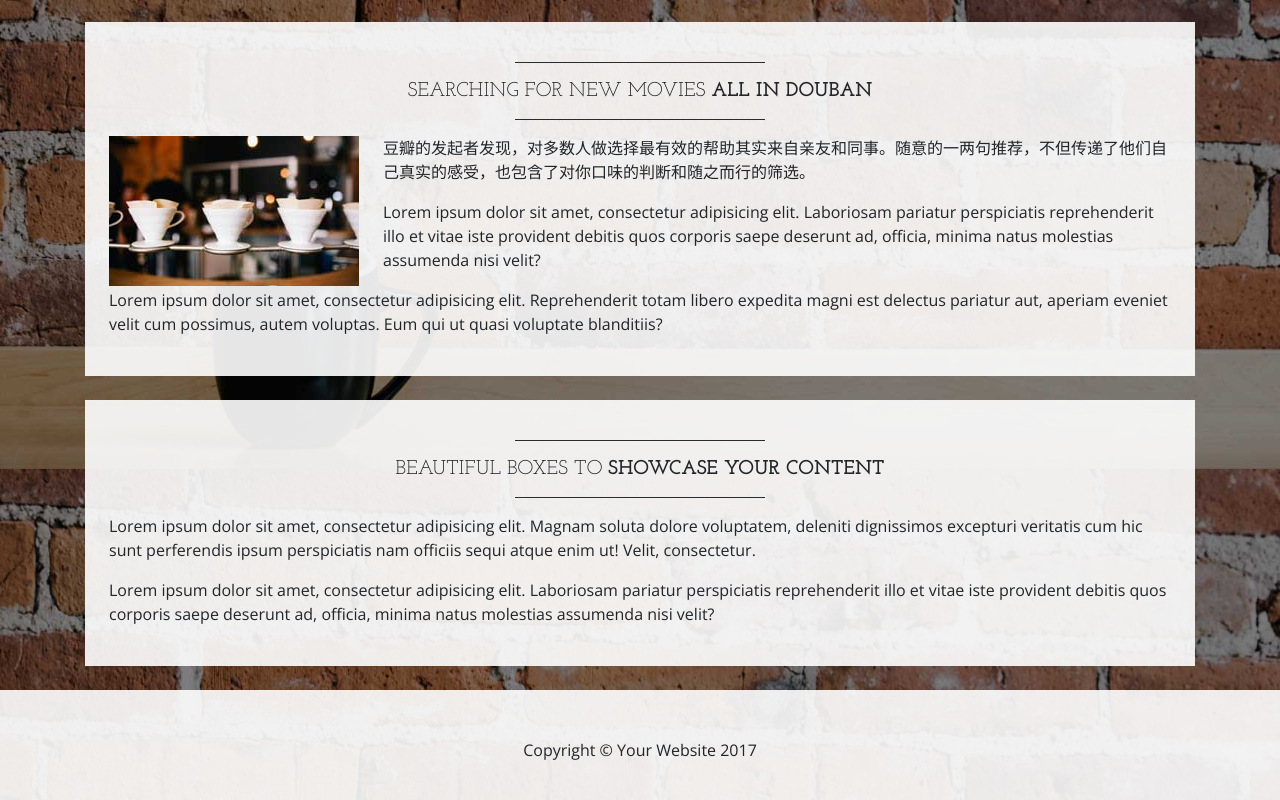
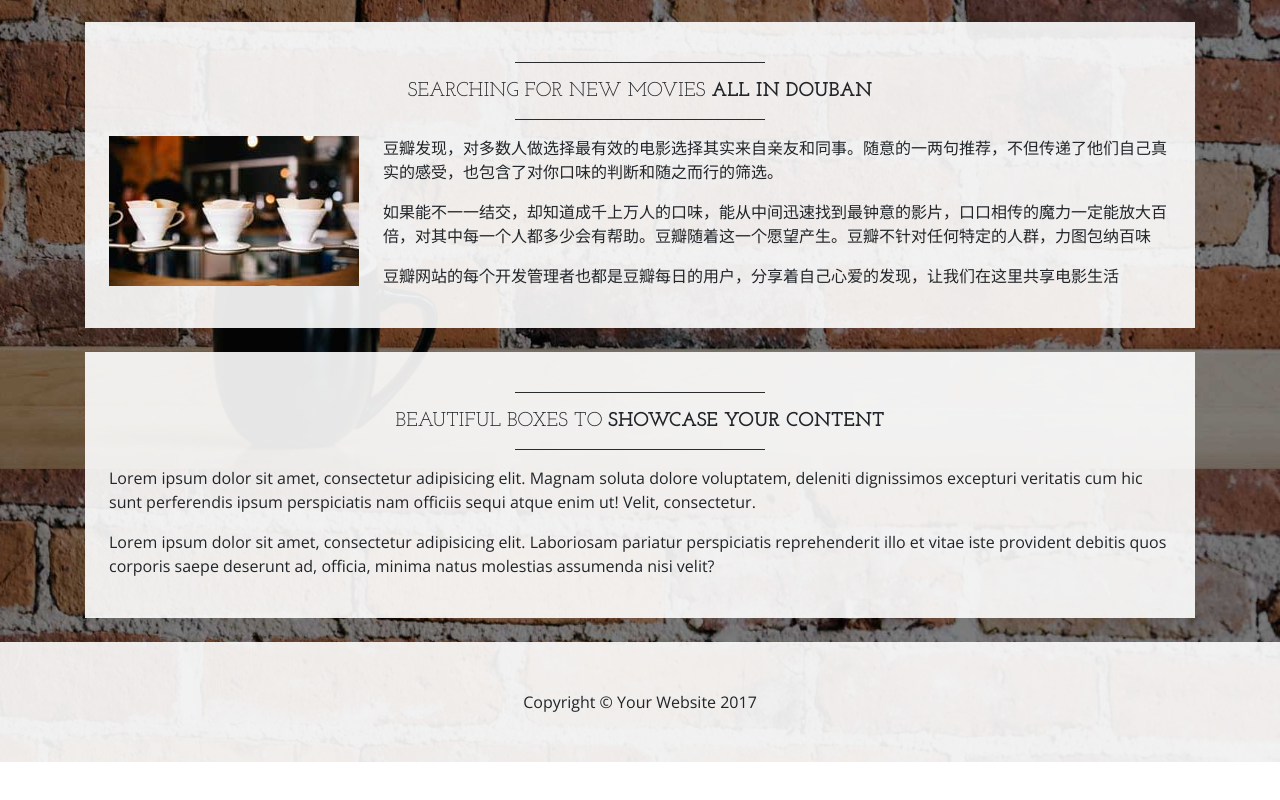
Before and after one commit to calosliu/FinalWork, a website: page docs/index.html in a window 1280 px wide. Shown: the part 1131-1931 px from the top of the page. After the commit the page ends 1893 px from the top, so only its background shows below. Drawn offline with nearby package versions, Linux system fonts and the light colour scheme.

Commit message:
home changeg zjh2

```diff
--- a/docs/index.html
+++ b/docs/index.html
@@ -114,9 +114,9 @@
         </h2>
         <hr class="divider">
         <img class="img-fluid float-left mr-4 d-none d-lg-block" src="img/intro-pic.jpg" alt="">
-        <p>豆瓣的发起者发现，对多数人做选择最有效的帮助其实来自亲友和同事。随意的一两句推荐，不但传递了他们自己真实的感受，也包含了对你口味的判断和随之而行的筛选。        </p>
-        <p>Lorem ipsum dolor sit amet, consectetur adipisicing elit. Laboriosam pariatur perspiciatis reprehenderit illo et vitae iste provident debitis quos corporis saepe deserunt ad, officia, minima natus molestias assumenda nisi velit?</p>
-        <p>Lorem ipsum dolor sit amet, consectetur adipisicing elit. Reprehenderit totam libero expedita magni est delectus pariatur aut, aperiam eveniet velit cum possimus, autem voluptas. Eum qui ut quasi voluptate blanditiis?</p>
+        <p>豆瓣发现，对多数人做选择最有效的电影选择其实来自亲友和同事。随意的一两句推荐，不但传递了他们自己真实的感受，也包含了对你口味的判断和随之而行的筛选。        </p>
+        <p>如果能不一一结交，却知道成千上万人的口味，能从中间迅速找到最钟意的影片，口口相传的魔力一定能放大百倍，对其中每一个人都多少会有帮助。豆瓣随着这一个愿望产生。豆瓣不针对任何特定的人群，力图包纳百味</p>
+        <p>豆瓣网站的每个开发管理者也都是豆瓣每日的用户，分享着自己心爱的发现，让我们在这里共享电影生活</p>
       </div>
 
       <div class="bg-faded p-4 my-4">
```
